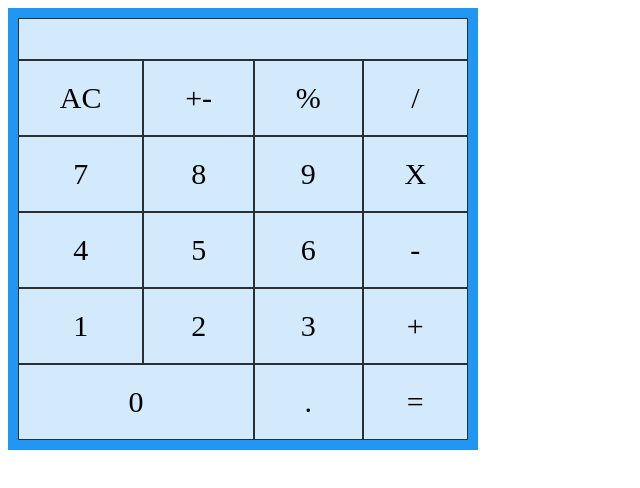
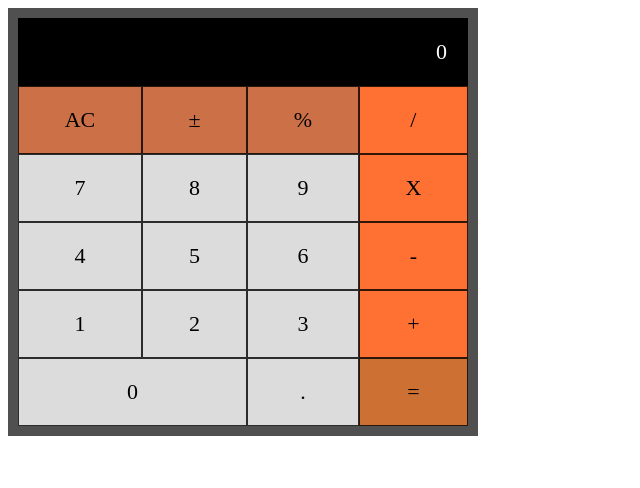
Before and after one commit to davidoster/front_example, a plain HTML site: page index.html in a window 1280 px wide. Shown: the whole page, without its empty margins (0-640 px from the left). Drawn offline with Linux system fonts and the light colour scheme.

Commit message:
semi final changes before the last js code

```diff
--- a/index.html
+++ b/index.html
@@ -12,34 +12,46 @@
   ". . . ."
   ". . . ."
   "digit0 digit0 . .";
-  background-color: #2196F3;
+  background-color: #505050;
   padding: 10px;
   width: 450px;
 }
-.display { grid-area: display;}
 .digit0  { grid-area: digit0 }
 .grid-item {
   background-color: rgba(255, 255, 255, 0.8);
   border: 1px solid rgba(0, 0, 0, 0.8);
   padding: 20px;
-  font-size: 30px;
+  font-size: 22px;
   text-align: center;
+}
+.display {
+  background-color: #000;
+  color: #fff;
+  grid-area: display;
+  text-align: right;
+}
+.calculations {
+  background-color: #ff7033;
+}
+.symbols {
+  background-color: #cc7048;
+}
+.equals {
+  background-color: #cc7033;
+}
+.numbers:active {
+  background-color: blueviolet;
 }
 </style>
 </head>
 <body>
-
 <div class="grid-container">
-  <!--<div class="grid-item" id="display"></div>
-  <div class="grid-item"></div>
-  <div class="grid-item"></div>
-  <div class="grid-item"></div>-->
-  <div class="grid-item display" id="display"></div>
+  <div class="grid-item display" id="display">0</div>
 
   <div class="grid-item symbols">AC</div>
-  <div class="grid-item symbols">+-</div>
+  <div class="grid-item symbols">&pm;</div>
   <div class="grid-item symbols">%</div>
-  <div class="grid-item caclulations">/</div>
+  <div class="grid-item calculations">/</div>
 
   <div class="grid-item numbers">7</div>
   <div class="grid-item numbers">8</div>
@@ -56,13 +68,11 @@
   <div class="grid-item numbers">3</div>
   <div class="grid-item calculations">+</div>
 
-  <!--<div class="grid-item numbers">0</div>
-  <div class="grid-item numbers"></div>-->
   <div class="grid-item digit0 numbers">0</div>
   <div class="grid-item numbers">.</div>
-  <div class="grid-item calculations">=</div>
+  <div class="grid-item equals calculations">=</div>
 
-   <script src="script.js"></script>
+  <script src="script.js"></script>
 
 </div>
 
--- a/script.js
+++ b/script.js
@@ -12,7 +12,7 @@ const symbolElements = document.getElementsByClassName('symbols')
 for(let i = 0; i < symbolElements.length; i++) {
     symbolElements[i].addEventListener('click', function() {
         if(this.innerText == "AC") {
-            display.innerText = ""
+            display.innerText = "0"
             number1 = 0
             number2 = 0
         }
```
